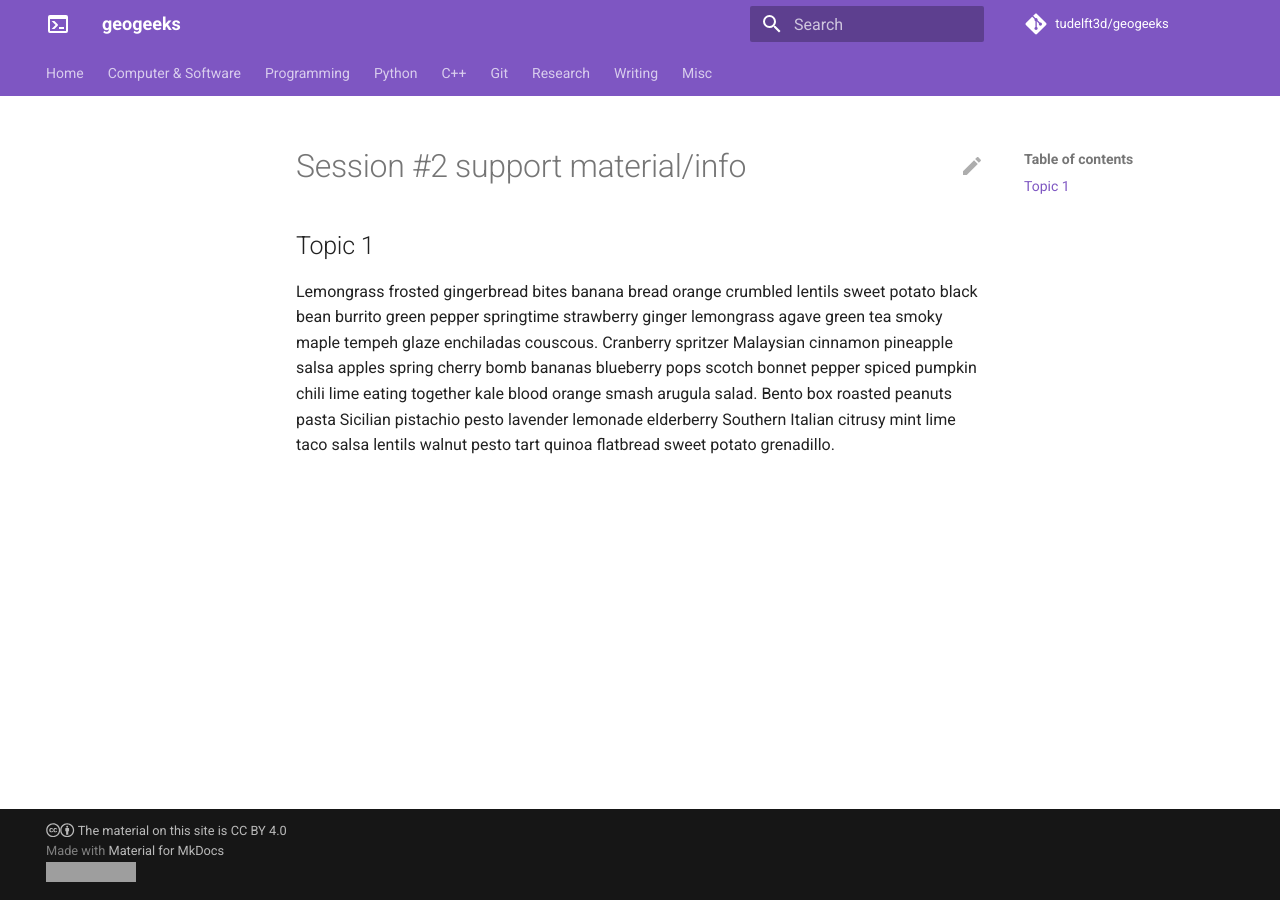
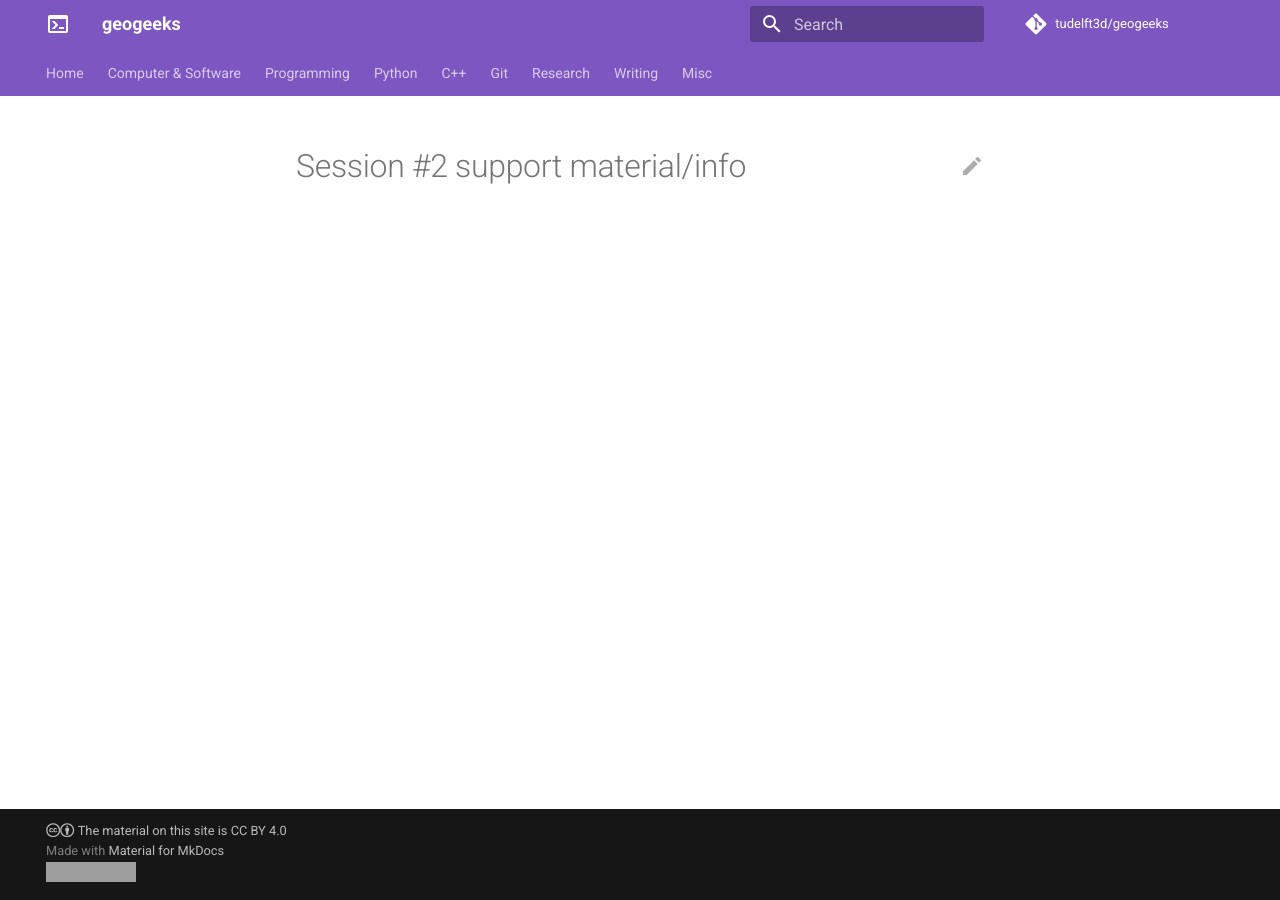
Before and after one commit to tudelft3d/geogeeks, an MkDocs documentation site: the page built from docs/1314Nov/session2/index.md, in a window 1280 px wide. Built offline with MkDocs 1.6.1 and Material for MkDocs 9.7.7, drawn with Linux system fonts in a browser that asks for light colours; comment, search, counter and statistics services are not loaded; grey boxes are pictures that could not be loaded.

Commit message:
Remove the temp text

```diff
--- a/docs/1314Nov/session2/index.md
+++ b/docs/1314Nov/session2/index.md
@@ -1,7 +1,3 @@
 
 
 # Session #2 support material/info
-
-## Topic 1
-
-Lemongrass frosted gingerbread bites banana bread orange crumbled lentils sweet potato black bean burrito green pepper springtime strawberry ginger lemongrass agave green tea smoky maple tempeh glaze enchiladas couscous. Cranberry spritzer Malaysian cinnamon pineapple salsa apples spring cherry bomb bananas blueberry pops scotch bonnet pepper spiced pumpkin chili lime eating together kale blood orange smash arugula salad. Bento box roasted peanuts pasta Sicilian pistachio pesto lavender lemonade elderberry Southern Italian citrusy mint lime taco salsa lentils walnut pesto tart quinoa flatbread sweet potato grenadillo.
```
Also changed, not shown: docs/1314Nov/session3/index.md (+0 -4 lines).
